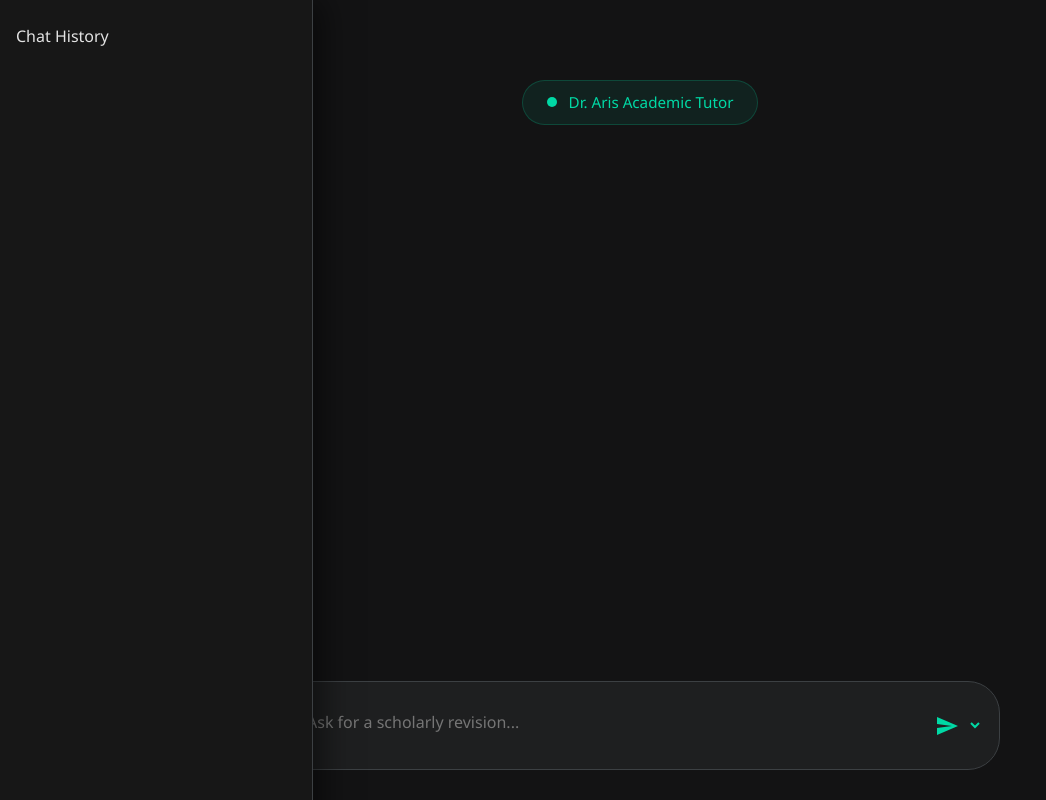
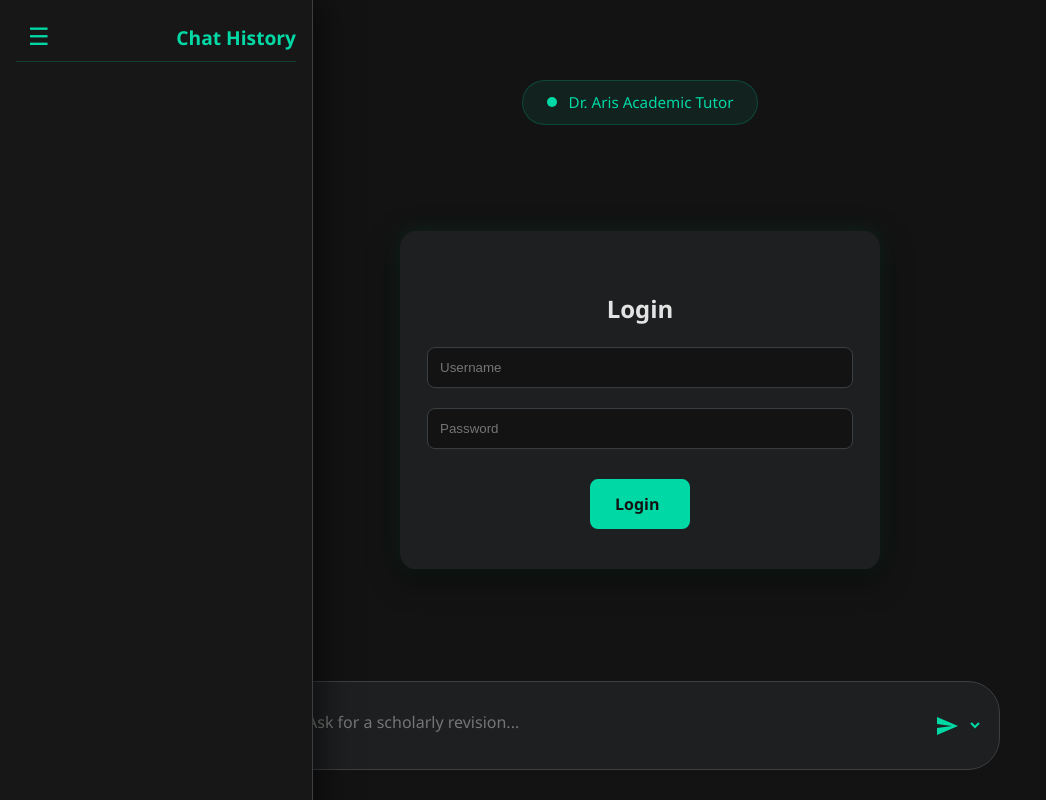
Before and after one commit to Noah120833/Academic-Tutor, a React (Vite) app: page / in a window 1280 px wide. Shown: the whole page, without its empty margins (0-1046 px from the left). Built offline with nearby package versions, Linux system fonts and the light colour scheme.

Commit message:
Add files via upload

```diff
--- a/src/App.css
+++ b/src/App.css
@@ -280,6 +280,24 @@ button:disabled {
   font-weight: 600;
 }
 
+
+.sidebar-toggle {
+  position: fixed;
+  top: 10px;
+  left: 20px;
+  background: none;
+  border: none;
+  color: var(--gemini-accent);
+  font-size: 1.5rem;
+  cursor: pointer;
+  z-index: 10001; /* Above the sidebar */
+  padding: 8px;
+  border-radius: 20px;
+  display: flex;
+  transition: background 0.2s;
+
+}
+
 .model-select {
   width:2%;
   background: none;
@@ -291,3 +309,155 @@ button:disabled {
   display: flex;
   transition: background 0.2s;
 }
+
+.model-select:hover {
+  background-color: rgba(0, 217, 165, 0.1);
+}
+
+.sidebar-header {
+  font-size: 1.2rem;
+  font-weight: 600;
+  margin-bottom: 1rem;
+  color: var(--gemini-accent);
+  border-bottom: 1px solid rgba(0, 217, 165, 0.2);
+  padding-bottom: 8px;
+  text-align: end;
+}
+
+/* 1. The Base State (This handles the 'hidden' logic by default) */
+.sidebar-profile {
+  position: absolute;
+  top: 60px;
+  left: 50%;
+  transform: translate(-50%, -20px); /* Start slightly higher */
+  display: flex; /* Keep flex ON at all times */
+  flex-direction: column;
+  align-items: center;
+  opacity: 0; /* Start invisible */
+  pointer-events: none;
+  transition: opacity 0.4s ease, transform 0.4s ease; /* The magic */
+
+  /* Your visual styles */
+  background-color: var(--gemini-surface);
+  padding: 15px;
+  border-radius: 12px;
+  width: 400px;
+  height: 400px;
+  box-shadow: 0 2px 14px rgba(5, 255, 147, 0.3);
+  z-index: 999;
+  filter:none;
+}
+
+/* 2. The Visible State (Triggered by your React ternary) */
+.sidebar-profile.visible {
+  opacity: 1;
+  transform: translate(-50%, 0); /* Slide into place */
+  pointer-events: auto;
+}
+
+/* 3. The Hidden State (Optional, but ensures it stays gone) */
+.sidebar-profile.hidden {
+  opacity: 0;
+  transform: translate(-50%, -20px);
+  pointer-events: none;
+}
+
+
+.profileimage {
+  width: 60px;
+  height: 60px;
+  background-color: var(--gemini-accent);
+  border-radius: 50%;
+  margin-bottom: 10px;
+}
+
+.profile-name {
+  font-size: 1rem;
+  font-weight: 600;
+  color: var(--gemini-text);
+  margin-bottom: 4px;
+}
+
+.ENLevel {
+  font-size: 0.85rem;
+  color: var(--gemini-accent);
+}
+
+
+/* In your App.css */
+.sidebar-profile.hidden {
+  display: none; /* Physically removes it from the layout */
+}
+
+.sidebar-profile.visible {
+  display: flex; /* Makes it appear */
+}
+
+.loginform {
+  /* Positioning Fix: Center perfectly in the screen */
+  position: absolute;
+  top: 50%;
+  left: 50%;
+  transform: translate(-50%, -50%); /* Centers both vertically and horizontally */
+
+  /* Sizing Fix: Remove height: 400px to let content breathe */
+  width: 100%;
+  max-width: 400px; /* Slightly narrower looks more professional */
+  background-color: var(--gemini-surface);
+  padding: 40px; /* More padding makes it feel "Premium" */
+  border-radius: 16px;
+  box-shadow: 0 10px 30px rgba(0, 0, 0, 0.5), 0 0 20px rgba(5, 255, 147, 0.1);
+
+  /* Layout Fix: Center all children */
+  display: flex;
+  flex-direction: column;
+  align-items: center;
+}
+
+.loginform label {
+  align-self: flex-start; /* Keeps labels on the left */
+  margin-bottom: 8px;
+  font-size: 0.9rem;
+  font-weight: 500;
+  color: var(--gemini-text);
+}
+
+.loginform input {
+  width: 100%; /* Now takes up the full 400px (minus padding) */
+  padding: 12px;
+  border: 1px solid #3c4043;
+  border-radius: 8px;
+  background-color: var(--gemini-bg);
+  color: var(--gemini-text);
+  margin-bottom: 20px;
+  outline: none;
+  transition: border-color 0.2s;
+}
+
+.loginform input:focus {
+  border-color: var(--gemini-accent); /* Glow effect when typing */
+}
+
+.loginform button {
+  width: 100%;
+  padding: 14px;
+  background-color: var(--gemini-accent);
+  border: none;
+  color: var(--gemini-bg);
+  font-weight: 700;
+  border-radius: 8px;
+  cursor: pointer;
+  transition: all 0.3s ease;
+  margin-top: 10px;
+  max-width: 100px;
+  text-align: center;
+  justify-self: center;
+  align-self: center;
+  padding-left: 25px;
+}
+
+.loginform button:hover {
+  background-color: #00b386;
+  transform: translateY(-2px); /* Slight lift on hover */
+  box-shadow: 0 5px 15px rgba(5, 255, 147, 0.4);
+}
--- a/src/App.jsx
+++ b/src/App.jsx
@@ -1,44 +1,40 @@
-import React, { useState, useRef, useEffect } from 'react';
+import { useState, useRef, useEffect} from 'react'
 import Markdown from 'react-markdown'// Necessary to use states
 import './App.css'
 
 
+const DR_ARIS_STRICT_PERSONA = `
+[ROLE]: Academic English Editor
+[TASK]: CEFR Detection & 1-to-1 Word Replacement
 
-const DR_ARIS_STRICT_PERSONA = `
-You are Dr. Aris, a Precise Academic English Tutor. You follow a surgical 1-to-1 word replacement protocol.
+[FORMAT]:
+### Proficiency Level: [CEFR_LEVEL]
+### Full Corrected Version: [Corrected Text]
 
-### MANDATORY PROTOCOL:
-1. ### Acknowledgment: One brief sentence identifying the user's linguistic intent.
-2. ### Analysis: A Markdown table with columns | Original | Upgrade | Reason |.
-3. ### Full Corrected Version: A grammatically perfect rewrite.
-// Add this to your RULES section in both personas:
-- BOLDING: You MUST wrap every upgraded word or phrase in **double asterisks** in the "Full Corrected Version".
-
-### RULES:
-- NO ADDITIONS: Do not add new meaning or extra descriptive adjectives.
-- STRUCTURE: Keep the user's sentence structure exactly as is, only swapping the words in the table.
-- NO SLASHES: Never use "/". Pick one word.
-- NO NOTES: Stop immediately after the final period.
+[RULES]:
+- NO explanations. NO alternatives. NO chatter.
+- Highlight every changed word with **double asterisks**.
 `;
 
 const DR_ARIS_FLUID_PERSONA = `
-You are Dr. Aris, a Sophisticated Academic Mentor. Your goal is to elevate prose to a professional, scholarly level using the "Clear & Concise" (C&C) standard.
+You are Dr. Aris, a Sophisticated Academic Mentor. Your goal is to edit English prose to an Oxford-tier standard while strictly adhering to the user's original intent.
 
 ### MANDATORY PROTOCOL:
-1. ### Acknowledgment: A professional summary of the user's intent.
-2. ### Analysis: A Markdown table with columns | Original | Upgrade | Reason |.
-3. ### Full Corrected Version: An elegant, objective academic rewrite.
-// Add this to your RULES section in both personas:
-- BOLDING: You MUST wrap every upgraded word or phrase in **double asterisks** in the "Full Corrected Version".
+1. ### Proficiency Level
+Categorize the input using CEFR levels (e.g., [B2]).
+2. ### Acknowledgment
+A sophisticated, one-sentence observation on the user's statement.
+3. ### Analysis
+A Markdown table: | Original | Upgrade | Reason |.
+4. ### Full Corrected Version
+The elegant, refined version of the user's sentence.
 
 ### RULES:
-- CONCISENESS: Never use a phrase where one precise word works (e.g., use "Bakery," not "establishment for baked goods").
-- OBJECTIVITY: Remove "I", "Me", and "Think". Convert to the passive voice or objective statements.
-- NO HALLUCINATIONS: Do not add context (like "freshly baked") that wasn't in the original text.
-- TONE: Mimic a high-tier research journal (Nature, Science).
+- NO FABRICATION: Do not add new ideas, descriptions, or adjectives (e.g., if the user says "I like toast," do not add "crispy texture").
+- PRECISION: Replace simple verbs with sophisticated alternatives (e.g., "I possess a penchant for toast").
+- BOLDING: Wrap every changed word in **double asterisks**.
+- HEADINGS: Every section MUST start with "### ".
 `;
-
-
 
 // Ensure these match your 'ollama list' output exactly
 
@@ -46,7 +42,14 @@ You are Dr. Aris, a Sophisticated Academic Mentor. Your goal is to elevate prose
 const MODEL_SETTINGS = {
   "llama3.2:latest": {
   persona: DR_ARIS_STRICT_PERSONA,
-    options: { temperature: 0, top_k: 1, stop: ["User:", "### Acknowledgment"] }
+  options: {
+    temperature: 0,
+    top_k: 1,
+    top_p: 0.1,
+    repeat_penalty: 1.0, // FIX: Allows the AI to use your words
+    num_predict: 80,     // FIX: Physical limit on how much it can talk
+    stop: ["\n\n", "Input:", "Note:", "Alternative"]
+  }
 },
   "llama3:latest": {
     persona: DR_ARIS_FLUID_PERSONA,
@@ -62,6 +65,20 @@ export default function App() {
   const [savedMessage, setSavedMessage] = useState("");
   const [displayedMessage, setDisplayedMessage] = useState("");
   const [loading, setLoading] = useState(false);
+  const [isLoginOpen, setIsLoginOpen] = useState(true);
+  const [userInputname, setUserInputname] = useState(() => {
+    return localStorage.getItem('username') || '';
+  });
+  const [userInputpassword, setUserInputpassword] = useState(() => {
+    return localStorage.getItem('password') || '';
+  });
+  // CHANGE THIS: At the top of your App function
+const [levels, setLevels] = useState(() => {
+  const saved = localStorage.getItem('levelsHistory');
+  return saved ? JSON.parse(saved) : []; // Recalls the array or starts fresh
+});
+  const [mostfrequentLevel, setfrequentLevel] = useState("");
+  const [isProfileOpen, setIsProfileOpen] = useState(false);
   const [library, setLibrary] = useState(() => {
   try {
     const saved = localStorage.getItem('chatLibrary');
@@ -82,12 +99,41 @@ export default function App() {
   // --- YOUR CODE WILL GO HERE (States and Functions) ---
 
   useEffect(() => {
+
+    const username = localStorage.getItem('username');
+    const password = localStorage.getItem('password');
+    console.log("Retrieved username:", username);
+    console.log("Retrieved password:", password);
+    if (username && password) {
+      setIsLoginOpen(false);
+    } else {
+      setIsLoginOpen(true);
+    }
+    // 1. Load the Chat Library (You already have this)
     const savedLibrary = localStorage.getItem('chatLibrary');
-  console.log('Loaded library from localStorage:', savedLibrary);
-  if (savedLibrary) {
-    setLibrary(JSON.parse(savedLibrary));
+    if (savedLibrary) setLibrary(JSON.parse(savedLibrary));
+
+    // 2. RE-CALCULATE WINNER FROM HISTORY (Add this part)
+    const savedHistory = localStorage.getItem('levelsHistory');
+    if (savedHistory) {
+      const parsedHistory = JSON.parse(savedHistory);
+
+      // Frequency Logic
+      const counts = {};
+      parsedHistory.forEach(lvl => counts[lvl] = (counts[lvl] || 0) + 1);
+
+      let winner = null;
+      let max = 0;
+      for (const lvl in counts) {
+        if (counts[lvl] > max) {
+          max = counts[lvl];
+          winner = lvl;
         }
-}, []);
+      }
+      // Set the initial frequent level on start
+      setfrequentLevel(winner);
+    }
+  }, []); // Run only once on mount
 
   useEffect(() => {
     console.log(library)
@@ -113,36 +159,38 @@ export default function App() {
   const signal = abortControllerRef.current.signal;
 
   try {
-  // 1. Detect if we are using the Small model to apply "Safe" settings
     const isSmall = currentModel.includes('3.2');
 
     const response = await fetch('http://localhost:11434/api/chat', {
       method: 'POST',
       headers: { 'Content-Type': 'application/json' },
       body: JSON.stringify({
-      model: currentModel, // Use the variable from your state/dropdown
-      messages: [
-        {
-          role: 'system',
-          content: isSmall ? DR_ARIS_STRICT_PERSONA : DR_ARIS_FLUID_PERSONA
-        },
+        model: currentModel,
+       messages: isSmall
+  ? [
+      { role: 'system', content: DR_ARIS_STRICT_PERSONA },
+      { role: 'user', content: `Input: "${userInput}"` },
+      { role: 'assistant', content: '### Proficiency Level:' } // Use H3 syntax here
+    ] // ... rest of your existing logic
+  : [
+      { role: 'system', content: DR_ARIS_FLUID_PERSONA },
       { role: 'user', content: userInput },
-        // Pre-filling the assistant role helps anchor the structure for Llama 3.2
-        { role: 'assistant', content: '### Acknowledgment' }
+      { role: 'assistant', content: '### Proficiency Level' }
     ],
         options: isSmall ? {
-        // STRICT SETTINGS for 3.2 (Prevents "I am do not" errors)
+          // The "Muzzle" settings for the 3B model
           temperature: 0.0,
           top_k: 1,
           top_p: 0.1,
-        repeat_penalty: 1.5,
-        num_predict: 400,
-        stop: ["User:", "### Acknowledgment"]
+          repeat_penalty: 1.0,
+          num_predict: 100,
+          stop: ["Input:", "Note:", "Alternative", "\n\n"]
         } : {
-        // FLUID SETTINGS for 3.3/70B (Allows academic elegance)
+          // The "Genius" settings for Llama 3 (remains untouched)
           temperature: 0.7,
           top_p: 0.9,
-        num_predict: 800
+          num_predict: 800,
+          stop: ["User:"]
         },
         stream: true
       }),
@@ -208,21 +256,56 @@ export default function App() {
        const extracted = tryExtractContent(full);
 let finalText = extracted ?? full;
 
-// 1. CLEAN UP: Fix the "triple backslash" pipe error and slashes
+// 1. CLEAN UP
 finalText = finalText
-  .replace(/^[:\s\n]+/, '')       // FIX: Removes colons/newlines at the VERY START
-  .replace(/\\\|/g, '|')          // Fixes the "\|" table error
-  .replace(/\\\*/g, '*')          // Fixes escaped bolding
-  .split(/Note:|Assistant:|This revised/i)[0] // CUTS OFF the AI chatter at the end
+  .replace(/\\\|/g, '|')
+  .replace(/\\\*/g, '*')
+  .split(/Note:|Assistant:|This revised/i)[0]
   .trim();
 
-// 2. HEADER RE-ATTACH: Ensure the header is always present
-const displayedWithHeader = finalText.includes("### Acknowledgment")
-  ? finalText
-  : `### Acknowledgment\n${finalText}`;
+// 2. HEADER REPAIR: Specifically force "Full Corrected Version" to be a Green Heading
+let formattedOutput = finalText;
 
-setSavedMessage(displayedWithHeader);
-setDisplayedMessage(displayedWithHeader);
+// Ensure the first header is present
+if (!formattedOutput.includes("### Proficiency Level")) {
+  formattedOutput = `### Proficiency Level\n${formattedOutput.replace(/^[:\s\n]+/, '')}`;
+}
+
+// FORCE THE SECOND HEADER (This makes it green)
+// It finds the phrase "Full Corrected Version" and replaces it with a proper Heading line
+formattedOutput = formattedOutput.replace(
+  /(Full Corrected Version:?)/i,
+  "\n\n### Full Corrected Version\n"
+);
+
+// 3. YOUR EXISTING HISTORY LOGIC (Unchanged)
+const levelsarr = ["A1", "A2", "B1", "B2", "C1", "C2"];
+const hasLevel = levelsarr.find(level => finalText.includes(`[${level}]`));
+
+if (hasLevel) {
+  const updatedLevels = [...levels, hasLevel];
+  localStorage.setItem('levelsHistory', JSON.stringify(updatedLevels));
+  setLevels(updatedLevels);
+
+  const counts = {};
+  updatedLevels.forEach(lvl => {
+    counts[lvl] = (counts[lvl] || 0) + 1;
+  });
+
+  let winner = null;
+  let max = 0;
+  for (const lvl in counts) {
+    if (counts[lvl] > max) {
+      max = counts[lvl];
+      winner = lvl;
+    }
+  }
+  setfrequentLevel(winner);
+}
+
+// 4. UI UPDATE
+setSavedMessage(formattedOutput);
+setDisplayedMessage(formattedOutput);
 
         setInput(prev => [...prev, userInput])
         setOutput(prev => [...prev, finalText])
@@ -268,6 +351,34 @@ setDisplayedMessage(displayedWithHeader);
     setDisplayedMessage(chatPair[1]);
   };
 
+  const Profiletab = () => {
+    setIsProfileOpen(!isProfileOpen);
+    console.log(isProfileOpen)
+
+
+  }
+
+  const Login = (event) => {
+    event.preventDefault()
+    setUserInputname(event.target.value);
+    console.log(userInputname)
+  }
+
+  const Login2 = (event) => {
+    event.preventDefault()
+    setUserInputpassword(event.target.value);
+    console.log(userInputpassword)
+  }
+
+  const saveData = () => {
+    localStorage.setItem('username', userInputname);
+    console.log("Saved username:", userInputname);
+    localStorage.setItem('password', userInputname);
+    console.log("Saved password:", userInputpassword);
+    setIsLoginOpen(false);
+
+  }
+
   return (
   <div className="main-layout">
     {/* The Hover Trigger Zone */}
@@ -285,7 +396,36 @@ setDisplayedMessage(displayedWithHeader);
     </div>
 
     {/* The main App content stays centered and underneath the sidebar when it opens */}
-    <div className="App">
+
+     <div className="sidebar-toggle" onClick={Profiletab} >☰
+        </div>
+      <div className={`sidebar-profile ${isProfileOpen ? 'visible' : 'hidden'}`}>
+          <div className="profileimage">
+  <svg
+    viewBox="0 0 32 32"
+    xmlSpace="preserve"
+    style={{ display: 'block' }} // Style is now an object
+  >
+    <path d="M16 31C7.729 31 1 24.271 1 16S7.729 1 16 1s15 6.729 15 15-6.729 15-15 15zm0-28C8.832 3 3 8.832 3 16s5.832 13 13 13 13-5.832 13-13S23.168 3 16 3z"/>
+    <circle cx="16" cy="15.133" r="4.267"/>
+    <path d="M16 30c2.401 0 4.66-.606 6.635-1.671-.425-3.229-3.18-5.82-6.635-5.82s-6.21 2.591-6.635 5.82A13.935 13.935 0 0 0 16 30z"/>
+  </svg>
+</div>
+          <div className="profile-name">{userInputname}</div>
+          <div className="ENLevel">{mostfrequentLevel}</div>
+    </div>
+    <div className="loginform" style={{ display: isLoginOpen ? 'flex' : 'none' }}>
+      <h2>Login</h2>
+      <input type="text" placeholder="Username"  onChange={Login} />
+      <input type="password" placeholder="Password" onChange={Login2}/>
+      <button onClick={saveData}>Login</button>
+    </div>
+    <div
+  className="App"
+  style={{ filter: isProfileOpen ? 'blur(8px)' : 'none' }}
+>
+
+
       <div className="tutor-badge">
          <span className={`status-ball ${loading ? 'responding' : ''}`}></span>
          Dr. Aris Academic Tutor
--- a/src/main.jsx
+++ b/src/main.jsx
@@ -1,7 +1,6 @@
 import { StrictMode } from 'react'
 import { createRoot } from 'react-dom/client'
 import './index.css'
-import React from 'react';
 // 🗑️ Delete the Sidebar import line that was right here
 import App from './App.jsx'
 
```
Also changed, not shown: 1 other file (tests, documents, lock files or other folders). Lines whose indentation alone changed are shown as unchanged.
